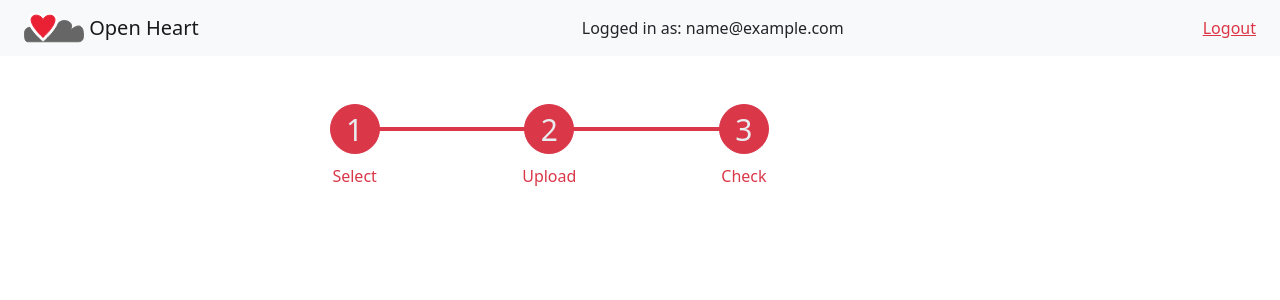
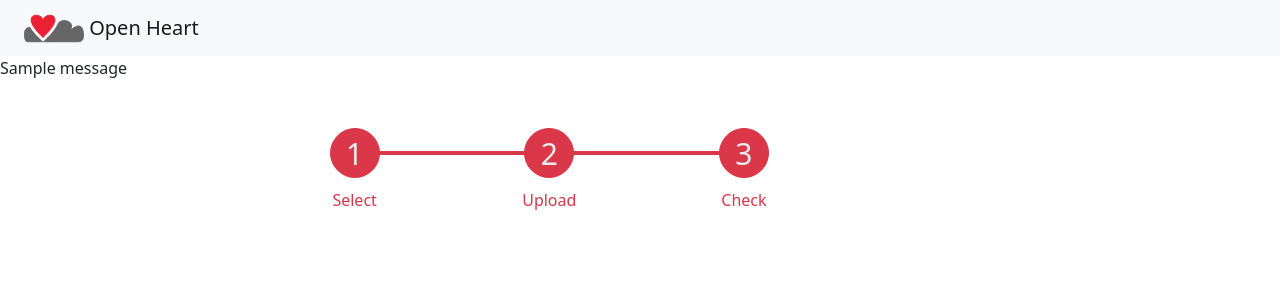
Before and after one commit to ckolbPTB/OpenHeart, a Flask app: page /check in a window 1280 px wide. Shown: the top 300 px of the page. Run offline with Flask 2, Linux system fonts and the light colour scheme; a user stored in the database is signed in; tables that the repository leaves empty hold one stand-in row (values such as "Sample post"); one stand-in notice (Sample message) is shown; parts of the project's set-up code (start-up, migrations or seed data) failed here and were passed over.

Commit message:
Added spot for flashin messages

```diff
--- a/src/openheart/templates/layout.html
+++ b/src/openheart/templates/layout.html
@@ -15,10 +15,12 @@
       <img src="/static/logo.svg" width="60" height="30" class="d-inline-block align-top" alt="">
       Open Heart
     </a>
-    {% if current_user.is_authenticated %}
-      <a>Logged in as: {{current_user.email}}</a>
-      <a class="link-danger me-4" href="{{ url_for('logout')}}">Logout</a>
-    {% endif %}
+    <!-- {% if g.user %}
+      {% if current_user.is_authenticated %}
+        <a>Logged in as: {{current_user.email}}</a>
+        <a class="link-danger me-4" href="{{ url_for('logout')}}">Logout</a>
+      {% endif %}
+    {% endif %} -->
 
   </nav>
 
@@ -82,6 +84,9 @@
   </style>
 </head>
 <section class="content">
+  {% for message in get_flashed_messages() %}
+    <div class="flash">{{ message }}</div>
+  {% endfor %}
   {% block content %}{% endblock %}
   <script src="https://code.jquery.com/jquery-3.6.0.min.js"></script>
      <script src="https://cdn.jsdelivr.net/npm/bootstrap@5.1.3/dist/js/bootstrap.bundle.min.js" integrity="sha384-ka7Sk0Gln4gmtz2MlQnikT1wXgYsOg+OMhuP+IlRH9sENBO0LRn5q+8nbTov4+1p" crossorigin="anonymous"></script>
```
